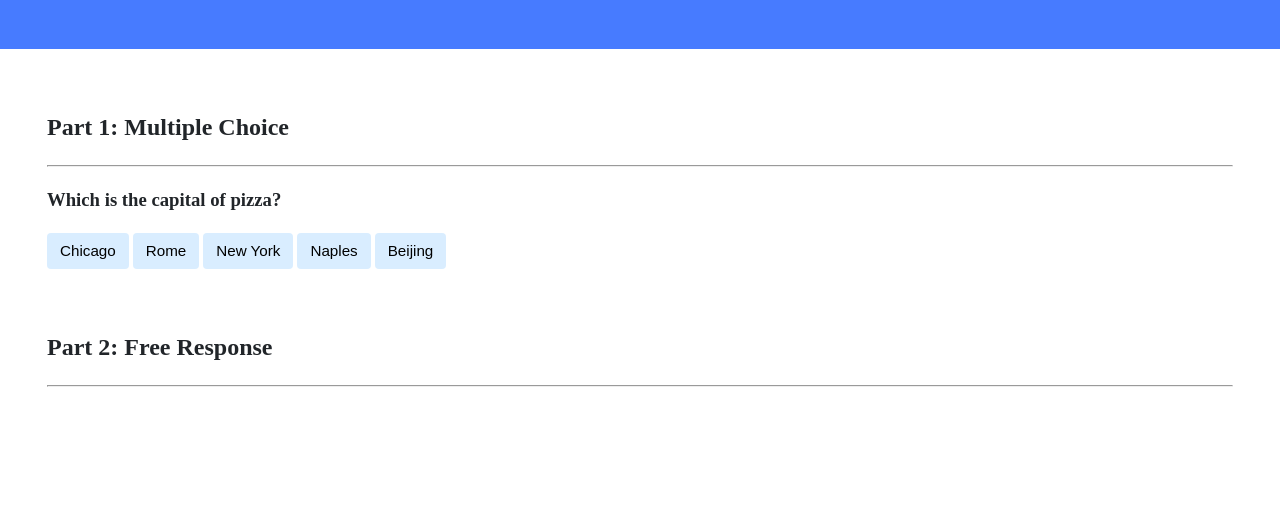
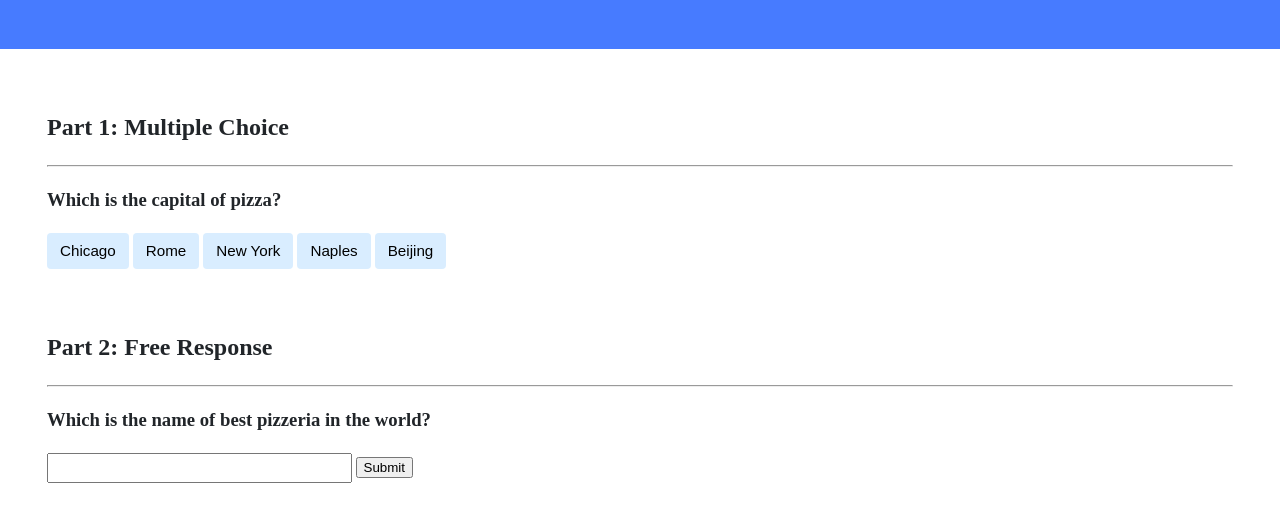
Before and after one commit to CsStudent21/trivia, a plain HTML site: page index.html in a window 1280 px wide. Shown: the part 151-672 px from the top of the page. Drawn offline with Linux system fonts and the light colour scheme.

Commit message:
new part

```diff
--- a/index.html
+++ b/index.html
@@ -67,8 +67,10 @@
             <div class="section">
                 <h2>Part 2: Free Response</h2>
                 <hr>
-
+                <h3>Which is the name of best pizzeria in the world?</h3>
                 <!-- TODO: Add free response question here -->
+                <input type="text">
+                <input type="button" value="Submit">
 
             </div>
 
```
